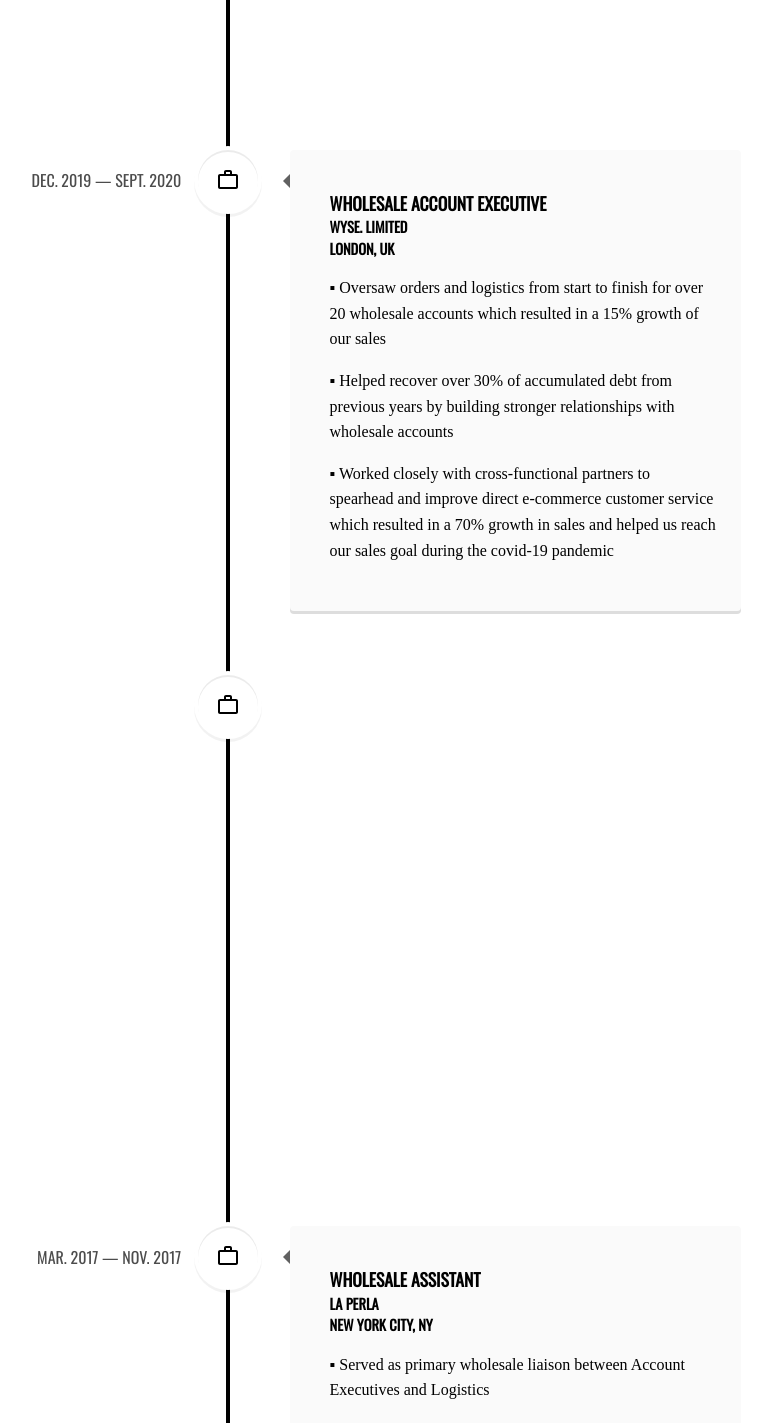
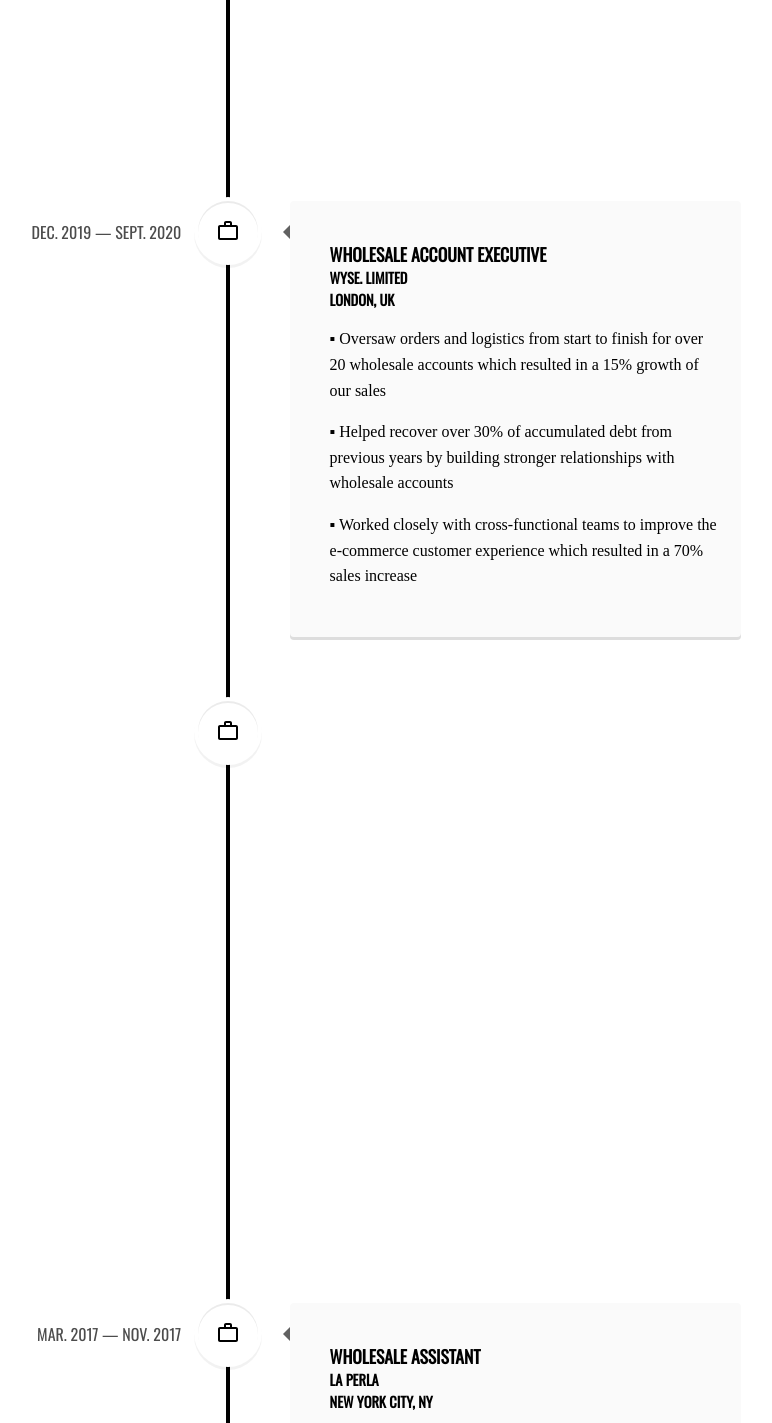
Before and after one commit to sandritaa/milenasatelier, a React (Create React App) app: page / in a window 1280 px wide. Shown: the part 2095-3518 px from the top of the page, without its empty margins (412-1184 px from the left). Built offline with nearby package versions, Linux system fonts and the light colour scheme; a web font is replaced by a local one.

Commit message:
data update

```diff
--- a/src/data.js
+++ b/src/data.js
@@ -11,9 +11,10 @@ experienceData[0] = {
   Title: "Head Instructor",
   Location: "Fremont, CA",
   Date: "Aug. 2021 — Present",
-  Description: "▪ Lead a team of 10 instructors through daily operations",
+  Description:
+    "▪ Lead a team of 10 instructors through daily operations and communicate team progress to leadership",
   Description1:
-    "▪ Prioritize and plan weekly strategies for the instructors to ensure the delivery of a complete customer experience",
+    "▪ Prioritize and plan weekly strategies for the instructors to ensure the delivery of a complete and high quality customer experience",
   Description2:
     "▪ Work with cross-functional partners to identify gaps or inconsistencies in order to optimize processes and workflows",
   Icon: <WorkIcon />,
@@ -58,7 +59,7 @@ experienceData[3] = {
   Description1:
     "▪ Helped recover over 30% of accumulated debt from previous years by building stronger relationships with wholesale accounts",
   Description2:
-    "▪ Worked closely with cross-functional partners to spearhead and improve direct e-commerce customer service which resulted in a 70% growth in sales and helped us reach our sales goal during the covid-19 pandemic",
+    "▪ Worked closely with cross-functional teams to improve the e-commerce customer experience which resulted in a 70% sales increase",
   Icon: <WorkIcon />,
 };
 
@@ -69,11 +70,11 @@ experienceData[4] = {
   Location: "New York City, NY",
   Date: "Nov. 2017 — Jul. 2019",
   Description:
-    "▪ Responsible for the product development process from initial design concept to commercialization",
+    "▪ Responsible for the product development process from initial design concept to commercialization while meeting tight deadlines",
   Description1:
     "▪ Built strong relationships with over 10 domestic and overseas service providers through daily communication and problem-solving in order to maintain quality control and on-time delivery for an average of 40 styles a season",
   Description2:
-    "▪ Managed two separate product timelines while working on multiple work flows that depended on each other",
+    "▪ Managed two separate product timelines and roadmaps while working on multiple work flows that depended on each other",
   Description3:
     "▪ Maintained seasonal cost sheets, provided cost options for merchants to help meet margin requirements, as well as hold design integrity",
   Icon: <WorkIcon />,
@@ -86,9 +87,9 @@ experienceData[5] = {
   Location: "New York City, NY",
   Date: "Mar. 2017 — Nov. 2017",
   Description:
-    "▪ Served as primary wholesale liaison between Account Executives and Logistics ",
+    "▪ Served as primary wholesale liaison between Account Executives and Logistics while effectively managing multiple priorities in a fast-paced and deadline-driven environment ",
   Description1:
-    "▪ Worked with all cross-functional teams to ensure timely and proactive follow-through of samples, market orders and linesheets",
+    "▪ Worked with Italian and domestic cross-functional teams to ensure timely and proactive flow-through of samples, market orders and linesheets",
   Description2:
     "▪ Prepared product information (cost, suggested retail price, colors, style information, etc.) and confirmed all market orders with buyers and Account Executives",
   Icon: <WorkIcon />,
```
